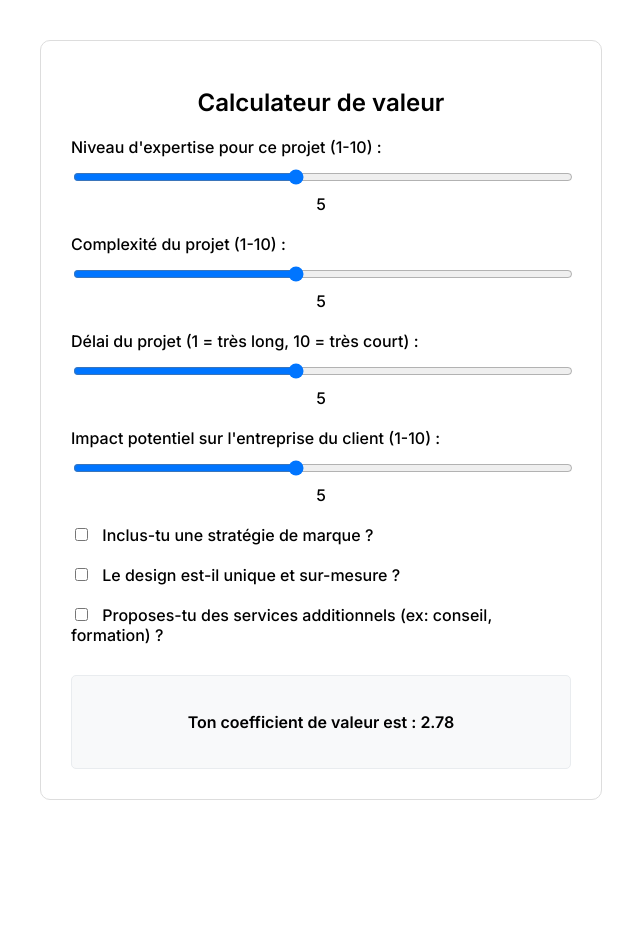
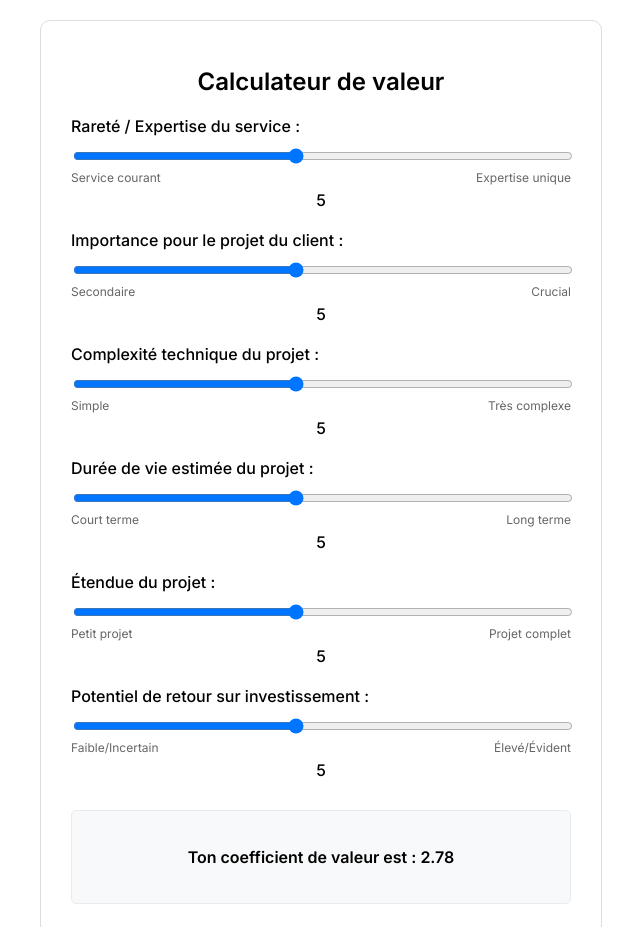
Before and after one commit to mnnptl/ValueCalculator, a plain HTML site: page index.html in a window 1280 px wide. Shown: the top 927 px of the page, without its empty margins (319-959 px from the left). Before the commit the page ends 840 px from the top, so only its background shows below. Drawn offline with Linux system fonts and the light colour scheme.

Commit message:
Update index.html

```diff
--- a/index.html
+++ b/index.html
@@ -42,9 +42,7 @@
         }
         input[type="range"] {
             width: 100%;
-        }
-        input[type="checkbox"] {
-            margin-right: 10px;
+            margin-bottom: 2px;
         }
         #result {
             margin-top: 30px;
@@ -60,6 +58,13 @@
             font-weight: 500;
             margin-top: 5px;
         }
+        .scale-labels {
+            display: flex;
+            justify-content: space-between;
+            font-size: 12px;
+            color: #666;
+            margin-top: 2px;
+        }
     </style>
 </head>
 <body>
@@ -67,42 +72,58 @@
         <h1>Calculateur de valeur</h1>
         <form id="valueCalculator">
             <div class="question">
-                <label for="expertise">Niveau d'expertise pour ce projet (1-10) :</label>
-                <input type="range" id="expertise" name="expertise" min="1" max="10" value="5">
-                <div class="range-value" id="expertiseValue">5</div>
+                <label for="rarity">Rareté / Expertise du service :</label>
+                <input type="range" id="rarity" name="rarity" min="1" max="10" value="5">
+                <div class="scale-labels">
+                    <span>Service courant</span>
+                    <span>Expertise unique</span>
+                </div>
+                <div class="range-value" id="rarityValue">5</div>
             </div>
             <div class="question">
-                <label for="complexity">Complexité du projet (1-10) :</label>
+                <label for="importance">Importance pour le projet du client :</label>
+                <input type="range" id="importance" name="importance" min="1" max="10" value="5">
+                <div class="scale-labels">
+                    <span>Secondaire</span>
+                    <span>Crucial</span>
+                </div>
+                <div class="range-value" id="importanceValue">5</div>
+            </div>
+            <div class="question">
+                <label for="complexity">Complexité technique du projet :</label>
                 <input type="range" id="complexity" name="complexity" min="1" max="10" value="5">
+                <div class="scale-labels">
+                    <span>Simple</span>
+                    <span>Très complexe</span>
+                </div>
                 <div class="range-value" id="complexityValue">5</div>
             </div>
             <div class="question">
-                <label for="timeframe">Délai du projet (1 = très long, 10 = très court) :</label>
-                <input type="range" id="timeframe" name="timeframe" min="1" max="10" value="5">
-                <div class="range-value" id="timeframeValue">5</div>
+                <label for="lifespan">Durée de vie estimée du projet :</label>
+                <input type="range" id="lifespan" name="lifespan" min="1" max="10" value="5">
+                <div class="scale-labels">
+                    <span>Court terme</span>
+                    <span>Long terme</span>
+                </div>
+                <div class="range-value" id="lifespanValue">5</div>
             </div>
             <div class="question">
-                <label for="impact">Impact potentiel sur l'entreprise du client (1-10) :</label>
-                <input type="range" id="impact" name="impact" min="1" max="10" value="5">
-                <div class="range-value" id="impactValue">5</div>
+                <label for="scope">Étendue du projet :</label>
+                <input type="range" id="scope" name="scope" min="1" max="10" value="5">
+                <div class="scale-labels">
+                    <span>Petit projet</span>
+                    <span>Projet complet</span>
+                </div>
+                <div class="range-value" id="scopeValue">5</div>
             </div>
             <div class="question">
-                <label>
-                    <input type="checkbox" id="strategy" name="strategy">
-                    Inclus-tu une stratégie de marque ?
-                </label>
-            </div>
-            <div class="question">
-                <label>
-                    <input type="checkbox" id="uniqueDesign" name="uniqueDesign">
-                    Le design est-il unique et sur-mesure ?
-                </label>
-            </div>
-            <div class="question">
-                <label>
-                    <input type="checkbox" id="additionalServices" name="additionalServices">
-                    Proposes-tu des services additionnels (ex: conseil, formation) ?
-                </label>
+                <label for="roi">Potentiel de retour sur investissement :</label>
+                <input type="range" id="roi" name="roi" min="1" max="10" value="5">
+                <div class="scale-labels">
+                    <span>Faible/Incertain</span>
+                    <span>Élevé/Évident</span>
+                </div>
+                <div class="range-value" id="roiValue">5</div>
             </div>
         </form>
         <div id="result"></div>
@@ -112,25 +133,11 @@
         document.addEventListener('DOMContentLoaded', function() {
             const form = document.getElementById('valueCalculator');
             const result = document.getElementById('result');
-            const inputs = document.querySelectorAll('input');
+            const inputs = document.querySelectorAll('input[type="range"]');
 
             function updateResult() {
-                const expertise = parseInt(document.getElementById('expertise').value);
-                const complexity = parseInt(document.getElementById('complexity').value);
-                const timeframe = parseInt(document.getElementById('timeframe').value);
-                const impact = parseInt(document.getElementById('impact').value);
-                const strategy = document.getElementById('strategy').checked;
-                const uniqueDesign = document.getElementById('uniqueDesign').checked;
-                const additionalServices = document.getElementById('additionalServices').checked;
-
-                let valueScore = (expertise + complexity + timeframe + impact) / 4;
-
-                if (strategy) valueScore += 1;
-                if (uniqueDesign) valueScore += 1;
-                if (additionalServices) valueScore += 1;
-
-                valueScore = Math.min(10, valueScore);
-
+                const values = Array.from(inputs).map(input => parseInt(input.value));
+                const valueScore = values.reduce((sum, value) => sum + value, 0) / values.length;
                 const coefficient = ((valueScore - 1) / (10 - 1)) * (5 - 1) + 1;
 
                 result.innerHTML = `<p>Ton coefficient de valeur est : <strong>${coefficient.toFixed(2)}</strong></p>`;
@@ -138,9 +145,7 @@
 
             inputs.forEach(input => {
                 input.addEventListener('input', function() {
-                    if (this.type === 'range') {
-                        document.getElementById(`${this.id}Value`).textContent = this.value;
-                    }
+                    document.getElementById(`${this.id}Value`).textContent = this.value;
                     updateResult();
                 });
             });
```
